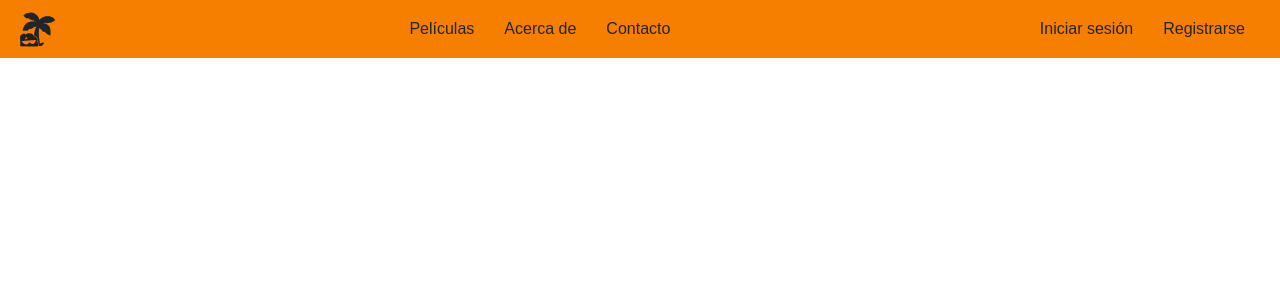
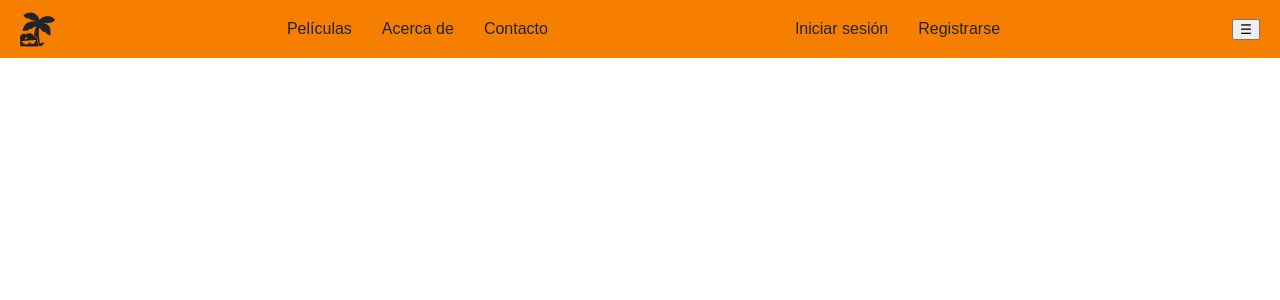
Before and after one commit to mthzmariana/PopCornParadise-front, a React (Vite) app: page / in a window 1280 px wide. Shown: the top 300 px of the page. Built offline with nearby package versions, Linux system fonts and the light colour scheme; a web font is replaced by a local one.

Commit message:
Resuelve conflictos en NavbarComponent usando código de pp-perfil

```diff
--- a/src/components/NavbarComponent/NavbarComponent.jsx
+++ b/src/components/NavbarComponent/NavbarComponent.jsx
@@ -33,6 +33,16 @@ function NavbarComponent() {
             </>
           )}
         </div>
+        <button
+          className="mobile-menu-icon"
+          onClick={() => {
+            document
+              .querySelector(".nav-links-container")
+              .classList.toggle("active");
+          }}
+        >
+          ☰
+        </button>
       </nav>
     </div>
   );
```
